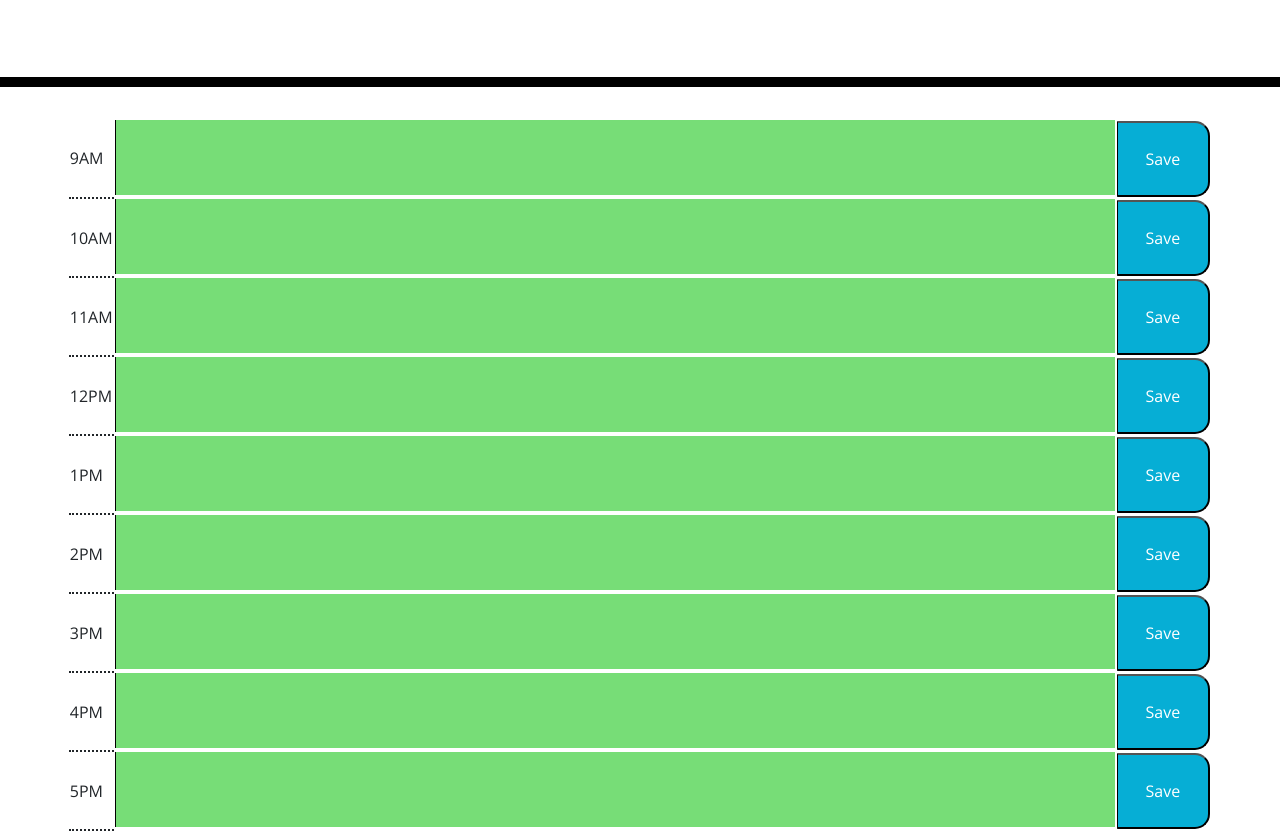
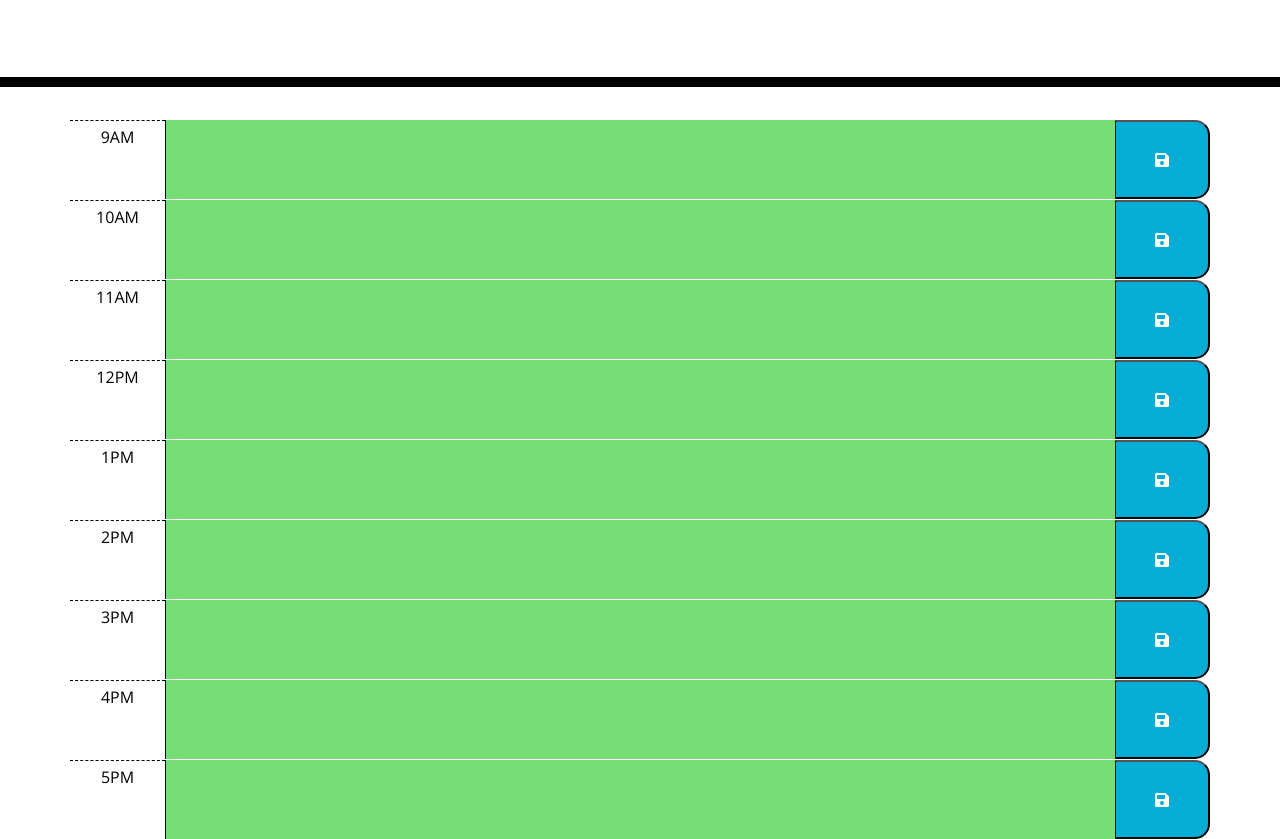
Before and after one commit to 1645558/05-Work-Schedule, a plain HTML site: page index.html in a window 1280 px wide. Shown: the part 181-1020 px from the top of the page. Drawn offline with nearby package versions, Linux system fonts and the light colour scheme.

Commit message:
restructured html

```diff
--- a/index.html
+++ b/index.html
@@ -20,90 +20,62 @@
     <p id="currentDay" class="lead"></p>
   </header>
   <div id="msg"></div>
+
   <!-- Timeblocks go here -->
-  <table class="container">
-    <tr>
-      <td class="time-area" id="9">9AM</td>
-      <td>
-        <textarea class="text-area"></textarea>
-      </td>
-      <td>
-        <button class="saveBtn">Save</button>
-      </td>
-    </tr>
-    <tr>
-      <td class='time-area'>10AM</td>
-      <td>
-        <textarea class='text-area' id="10"></textarea>
-      </td>
-      <td>
-        <button class="saveBtn">Save</button>
-      </td>
-    </tr>
-    <tr>
-      <td class='time-area'>11AM</td>
-      <td>
-        <textarea class='text-area' id="11"></textarea>
-      </td>
-      <td>
-        <button class="saveBtn">Save</button>
-      </td>
-    </tr>
-    <tr>
-      <td class='time-area'>12PM</td>
-      <td>
-        <textarea class='text-area' id="12"></textarea>
-      </td>
-      <td>
-        <button class="saveBtn">Save</button>
-      </td>
-    </tr>
-    <tr>
-      <td class='time-area'>1PM</td>
-      <td>
-        <textarea class='text-area' id="13"></textarea>
-      </td>
-      <td>
-        <button class="saveBtn">Save</button>
-      </td>
-    </tr>
-    <tr>
-      <td class='time-area'>2PM</td>
-      <td>
-        <textarea class='text-area' id="14"></textarea>
-      </td>
-      <td>
-        <button class="saveBtn">Save</button>
-      </td>
-    </tr>
-    <tr>
-      <td class='time-area'>3PM</td>
-      <td>
-        <textarea class='text-area' id="15"></textarea>
-      </td>
-      <td>
-        <button class="saveBtn">Save</button>
-      </td>
-    </tr>
-    <tr>
-      <td class='time-area'>4PM</td>
-      <td>
-        <textarea class='text-area' id="16"></textarea>
-      </td>
-      <td>
-        <button class="saveBtn">Save</button>
-      </td>
-    </tr>
-    <tr>
-      <td class='time-area'>5PM</td>
-      <td>
-        <textarea class='text-area' id="17"></textarea>
-      </td>
-      <td>
-        <button class="saveBtn">Save</button>
-      </td>
-    </tr>
-  </table>
+  <div class="container">
+    <div class="row time-block" id="9">
+      <div class="col-1 hour pt-2">9AM</div>
+      <textarea class="col-10 plan"></textarea>
+      <button class="col-1 saveBtn"><i class="fas fa-save"></i></button>
+    </div>
+
+    <div class="row time-block" id="10">
+      <div class="col-1 hour pt-2">10AM</div>
+      <textarea class="col-10 plan"></textarea>
+      <button class="col-1 saveBtn"><i class="fas fa-save"></i></button>
+    </div>
+
+    <div class="row time-block" id="11">
+      <div class="col-1 hour pt-2">11AM</div>
+      <textarea class="col-10 plan"></textarea>
+      <button class="col-1 saveBtn"><i class="fas fa-save"></i></button>
+    </div>
+
+    <div class="row time-block" id="12">
+      <div class="col-1 hour pt-2">12PM</div>
+      <textarea class="col-10 plan"></textarea>
+      <button class="col-1 saveBtn"><i class="fas fa-save"></i></button>
+    </div>
+
+    <div class="row time-block" id="13">
+      <div class="col-1 hour pt-2">1PM</div>
+      <textarea class="col-10 plan"></textarea>
+      <button class="col-1 saveBtn"><i class="fas fa-save"></i></button>
+    </div>
+
+    <div class="row time-block" id="14">
+      <div class="col-1 hour pt-2">2PM</div>
+      <textarea class="col-10 plan"></textarea>
+      <button class="col-1 saveBtn"><i class="fas fa-save"></i></button>
+    </div>
+
+    <div class="row time-block" id="15">
+      <div class="col-1 hour pt-2">3PM</div>
+      <textarea class="col-10 plan"></textarea>
+      <button class="col-1 saveBtn"><i class="fas fa-save"></i></button>
+    </div>
+
+    <div class="row time-block" id="16">
+      <div class="col-1 hour pt-2">4PM</div>
+      <textarea class="col-10 plan"></textarea>
+      <button class="col-1 saveBtn"><i class="fas fa-save"></i></button>
+    </div>
+
+    <div class="row time-block" id="17">
+      <div class="col-1 hour pt-2">5PM</div>
+      <textarea class="col-10 plan"></textarea>
+      <button class="col-1 saveBtn"><i class="fas fa-save"></i></button>
+    </div>
   </div>
 
   <script src="https://cdnjs.cloudflare.com/ajax/libs/jquery/3.2.1/jquery.min.js"></script>
--- a/script.js
+++ b/script.js
@@ -1,13 +1,17 @@
 var containerEL = $('.container');
 var saveBtn = $('.saveBtn');
-var textArea = $('.text-area');
-var msgDiv = $('.msg');
+var textAreaEL = $('.text-area');
+var msgDivEL = $('.msg');
 
 
 //Styling
 $('.text-area').css({ 'width': '1000px', 'height': '75px' });
 $('.time-area').css('border-bottom', '2px dotted');
 $('.saveBtn').css('padding', '28px');
+
+function displayData() {
+
+}
 
 //saving input to local storage upon save button click
 saveBtn.on('click', function () {
```
